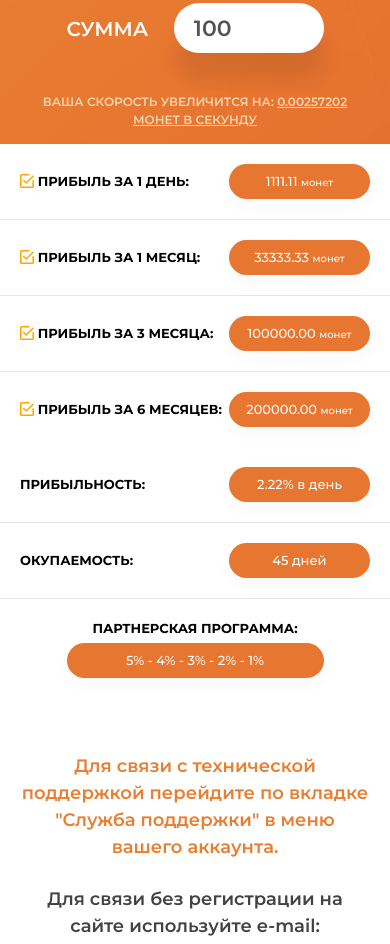
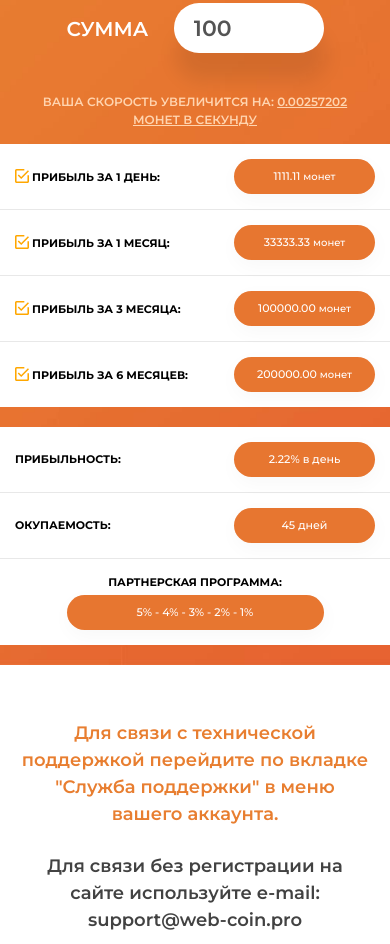
Before and after one commit to pit6262/webcoin, a plain HTML site: page index.html in a window 390 px wide. Shown: the part 2000-2944 px from the top of the page. Drawn offline with Linux system fonts and the light colour scheme.

Commit message:
Add files via upload

```diff
--- a/css/style.css
+++ b/css/style.css
@@ -2265,10 +2265,10 @@ td.last-td {
     padding: 3rem 0;
     text-align: center; }
   .calculator-block__item {
-    padding: 2rem; }
+    padding: 2rem 1.5rem; }
   .calculator-block__item > span:first-child,
   .calculator-block__item > span:last-child {
-    font-size: 1.3rem; }
+    font-size: 1.2rem; }
   .content-header h3 {
     font-size: 1.6rem; }
   .hidden-sm {
@@ -2429,7 +2429,9 @@ td.last-td {
   .bs-descr {
     margin-bottom: 0; }
   .slider-range-wrap {
-    margin-bottom: 1.5rem; } }
+    margin-bottom: 1.5rem; }
+  .calculator-list__item {
+    margin-bottom: 2rem; } }
 
 @media screen and (max-width: 575px) {
   body {
@@ -2472,4 +2474,9 @@ td.last-td {
     margin-right: 1.5rem; }
   .main-header-bg-mobile {
     padding-left: 2rem;
-    padding-right: 2rem; } }
+    padding-right: 2rem; }
+  .calculator-block__item > span:first-child,
+  .calculator-block__item > span:last-child {
+    font-size: 1.1rem; }
+  .calculator-block__item {
+    padding: 1.5rem; } }
--- a/index.html
+++ b/index.html
@@ -160,8 +160,8 @@
 					</p>
 					<p class="bs-descr ">Ваша скорость увеличится на: <a href="#">0.00257202 монет в секунду</a></p>
 				</div>
-				<div class="row align-items-center gutters-40">
-					<div class="col-xl-5  col-lg-6 ">
+				<div class="row align-items-center gutters-40 calculator-list">
+					<div class="col-xl-5  col-lg-6 calculator-list__item">
 						<div class="calculator-block">
 							<div class="calculator-block__item">
 								<span><svg class="icon icon-check-box"><use xlink:href="#icon-check-box"></use></svg> Прибыль за 1 день:</span>
@@ -181,7 +181,7 @@
 							</div>
 						</div>
 					</div>
-					<div class="col-xl-5 offset-xl-2 col-lg-6 ">
+					<div class="col-xl-5 offset-xl-2 col-lg-6 calculator-list__item">
 						<div class="calculator-block">
 							<div class="calculator-block__item">
 								<span>Прибыльность:</span>
```
